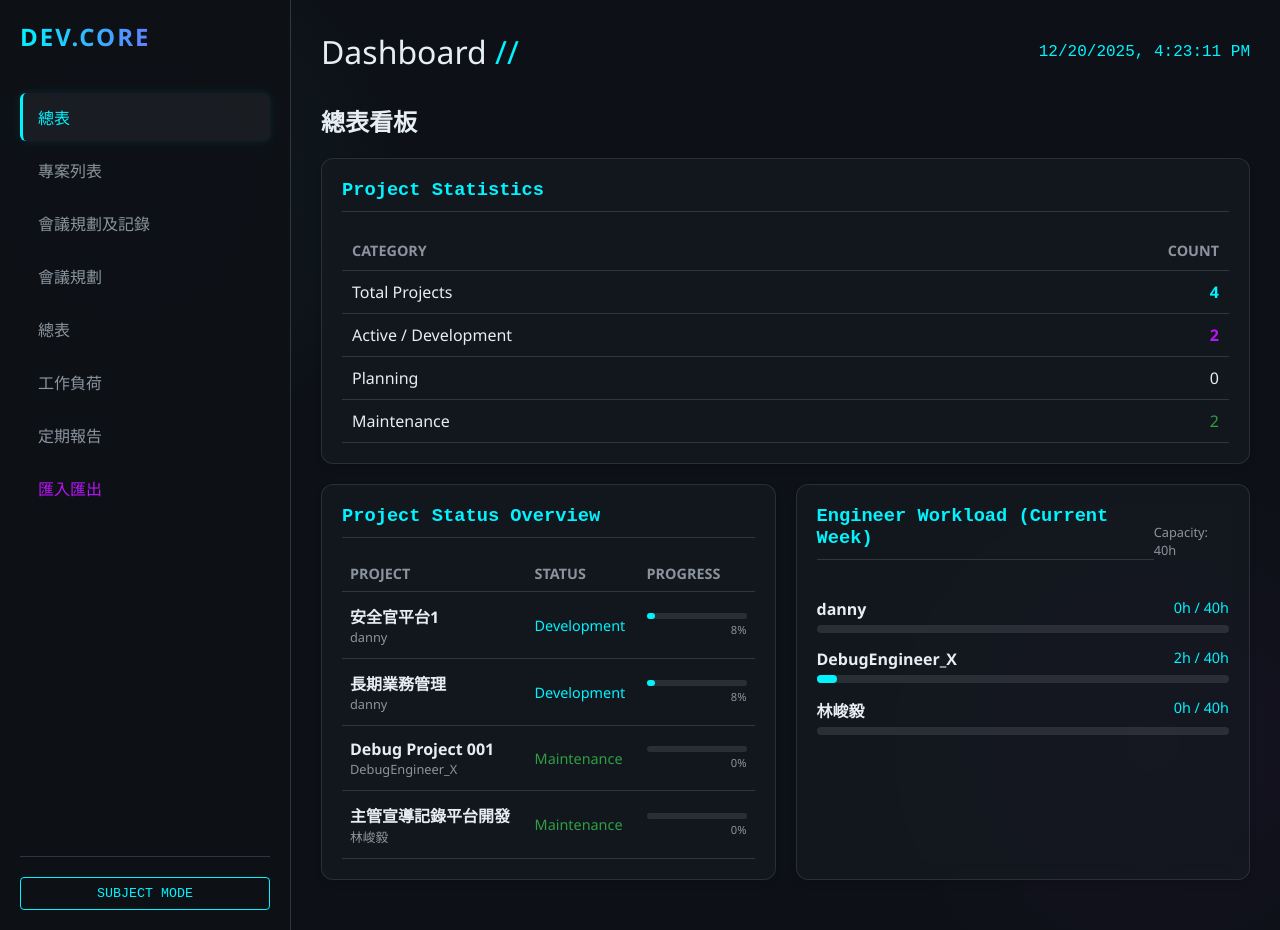
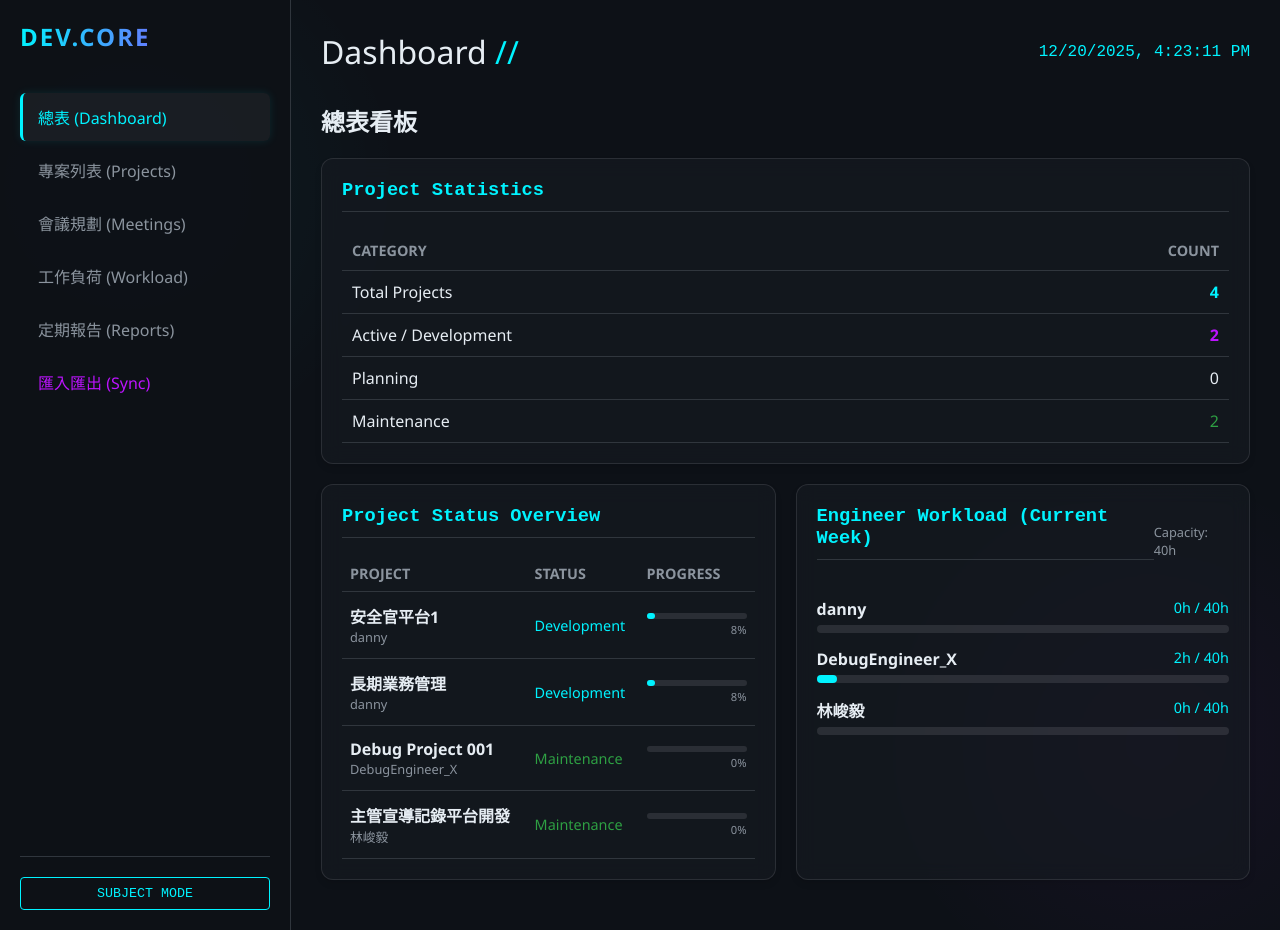
Before and after one commit to weiluntsou/My_pmp, a FastAPI app: page / in a window 1280 px wide. Run offline with FastAPI, Linux system fonts and the light colour scheme; data comes from the database, SQL or seed files in the repository; data that the repository does not hold is empty.

Commit message:
refactor: Rename meetings route, update reports page title, and enhance navigation links with English translations.

```diff
--- a/app/main.py
+++ b/app/main.py
@@ -32,8 +32,8 @@ async def dashboard(request: Request):
 async def cft_projects(request: Request):
     return templates.TemplateResponse("projects.html", {"request": request, "page_title": "專案列表"})
 
-@app.get("/meetings_log", response_class=HTMLResponse)
-async def meetings_log(request: Request):
+@app.get("/meetings", response_class=HTMLResponse)
+async def meetings_page(request: Request):
     return templates.TemplateResponse("meetings.html", {"request": request, "page_title": "會議規劃及紀錄"})
 
 @app.get("/import_export", response_class=HTMLResponse)
@@ -42,7 +42,7 @@ async def read_import_export(request: Request):
 
 @app.get("/reports", response_class=HTMLResponse)
 async def read_reports(request: Request):
-    return templates.TemplateResponse("reports.html", {"request": request, "page_title": "匯入匯出"})
+    return templates.TemplateResponse("reports.html", {"request": request, "page_title": "定期報告"})
 
 @app.get("/projects/{project_id}", response_class=HTMLResponse)
 async def project_detail(request: Request, project_id: int, db: Session = Depends(get_db)):
--- a/templates/base.html
+++ b/templates/base.html
@@ -15,15 +15,16 @@
         <aside class="sidebar">
             <div class="brand">DEV.CORE</div>
             <nav>
-                <a href="/" class="nav-link {% if page_title == 'Dashboard' %}active{% endif %}">總表</a>
-                <a href="/cft_projects" class="nav-link {% if page_title == '專案列表' %}active{% endif %}">專案列表</a>
-                <a href="/meetings_log" class="nav-link {% if page_title == '會議規劃及紀錄' %}active{% endif %}">會議規劃及記錄</a>
-                <a href="/meetings" class="nav-link">會議規劃</a>
-                <a href="/dashboard" class="nav-link">總表</a>
-                <a href="/workload" class="nav-link">工作負荷</a>
-                <a href="/reports" class="nav-link">定期報告</a>
+                <a href="/" class="nav-link {% if page_title == 'Dashboard' %}active{% endif %}">總表 (Dashboard)</a>
+                <a href="/cft_projects" class="nav-link {% if page_title == '專案列表' %}active{% endif %}">專案列表
+                    (Projects)</a>
+                <a href="/meetings" class="nav-link {% if page_title == '會議規劃及紀錄' %}active{% endif %}">會議規劃
+                    (Meetings)</a>
+                <a href="/workload" class="nav-link {% if page_title == 'Engineer Workload' %}active{% endif %}">工作負荷
+                    (Workload)</a>
+                <a href="/reports" class="nav-link {% if page_title == '定期報告' %}active{% endif %}">定期報告 (Reports)</a>
                 <a href="/import_export" class="nav-link {% if page_title == '匯入匯出' %}active{% endif %}"
-                    style="color: var(--accent-purple);">匯入匯出</a>
+                    style="color: var(--accent-purple);">匯入匯出 (Sync)</a>
             </nav>
             <div style="margin-top: auto; padding-top: 20px; border-top: 1px solid var(--border-color);">
                 <button id="togglePresent" class="btn" style="width: 100%">Subject Mode</button>
```
